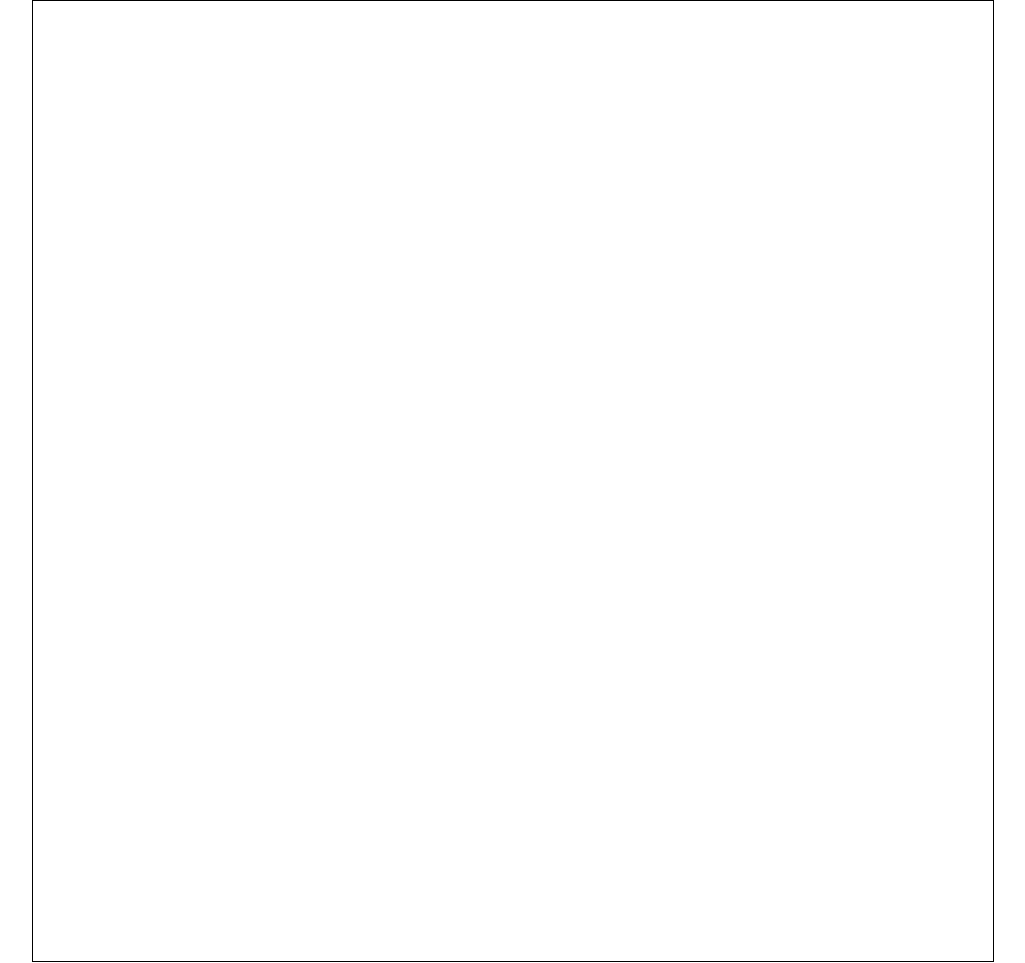
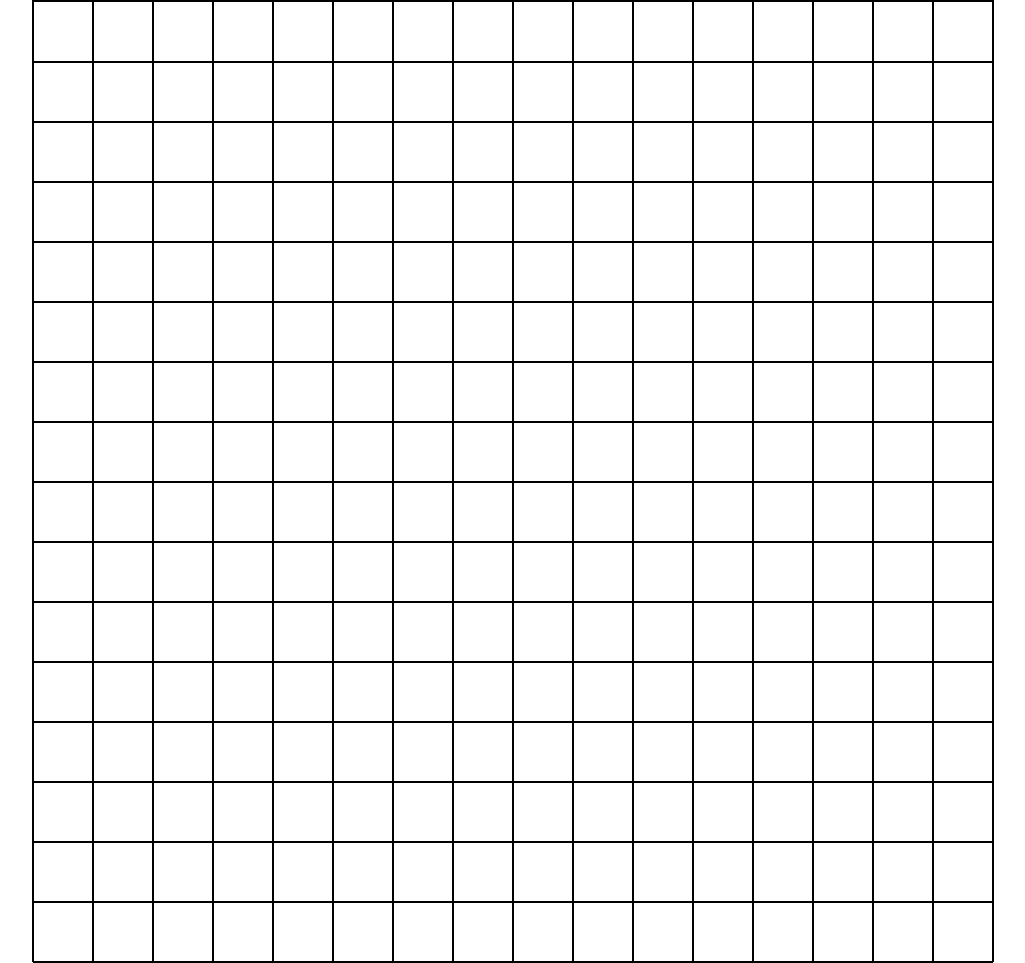
Before and after one commit to luuk00101/etch-a-sketch, a plain HTML site: page index.html in a window 1280 px wide. Shown: the whole page, without its empty margins (127-1152 px from the left). Drawn offline with Linux system fonts and the light colour scheme.

Commit message:
Create grid

```diff
--- a/index.html
+++ b/index.html
@@ -4,7 +4,7 @@
     <meta charset="UTF-8" />
     <meta name="viewport" content="width=device-width, initial-scale=1.0" />
     <link rel="stylesheet" href="style.css" />
-    <script src="script.js"></script>
+    <script src="script.js" defer></script>
     <title>Document</title>
   </head>
   <body>
--- a/script.js
+++ b/script.js
@@ -0,0 +1,18 @@
+const gridContainer = document.querySelector("#grid-container");
+
+for (let i = 0; i < 16; i++) {
+  let rowWrapper = document.createElement("div");
+  rowWrapper.style.display = "flex";
+  rowWrapper.style.flexDirection = "row";
+  rowWrapper.style.width = "960px";
+  rowWrapper.style.height = `${960 / 16}px`;
+  for (let j = 0; j < 16; j++) {
+    let gridCell = document.createElement("div");
+    gridCell.style.width = `${960 / 16}px`;
+    gridCell.style.height = `${960 / 16}px`;
+    gridCell.style.border = "1px solid black";
+    rowWrapper.appendChild(gridCell);
+  }
+
+  gridContainer.appendChild(rowWrapper);
+}
--- a/style.css
+++ b/style.css
@@ -10,4 +10,6 @@ body {
   width: 960px;
   height: 960px;
   border: 1px solid black;
+  display: flex;
+  flex-direction: column;
 }
```
